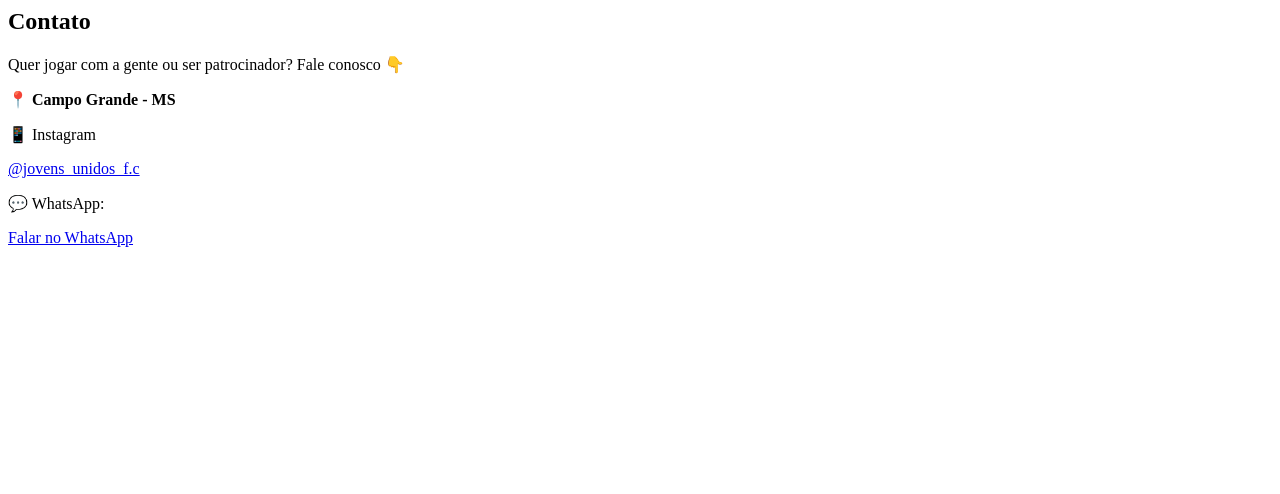
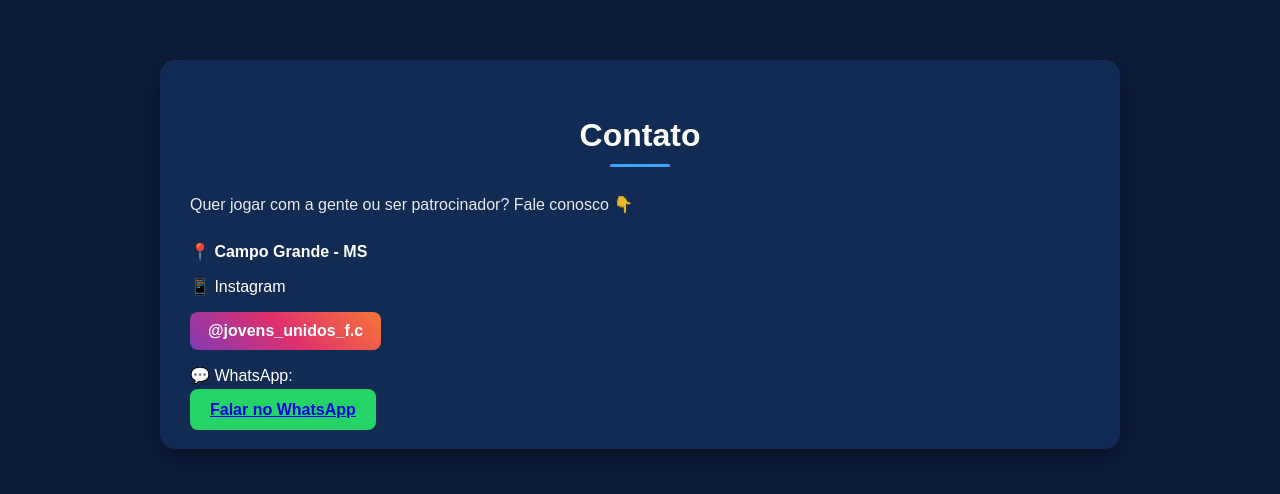
Before and after one commit to glaucocesar8/sitejovensunidos, a website: page contato.html in a window 1280 px wide. Drawn offline with Linux system fonts and the light colour scheme.

Commit message:
Ajuste style correto no sobre, privacidade e contato

```diff
--- a/contato.html
+++ b/contato.html
@@ -1,4 +1,4 @@
-<link rel="stylesheet" href="assets/css/teste2.css">
+<link rel="stylesheet" href="assets/css/style.css">
 <section class="page-container text-center">
 
   <h1 class="page-title">Contato</h1>
```
Also changed, not shown: privacidade.html (+1 -1 lines), sobre.html (+1 -1 lines).
